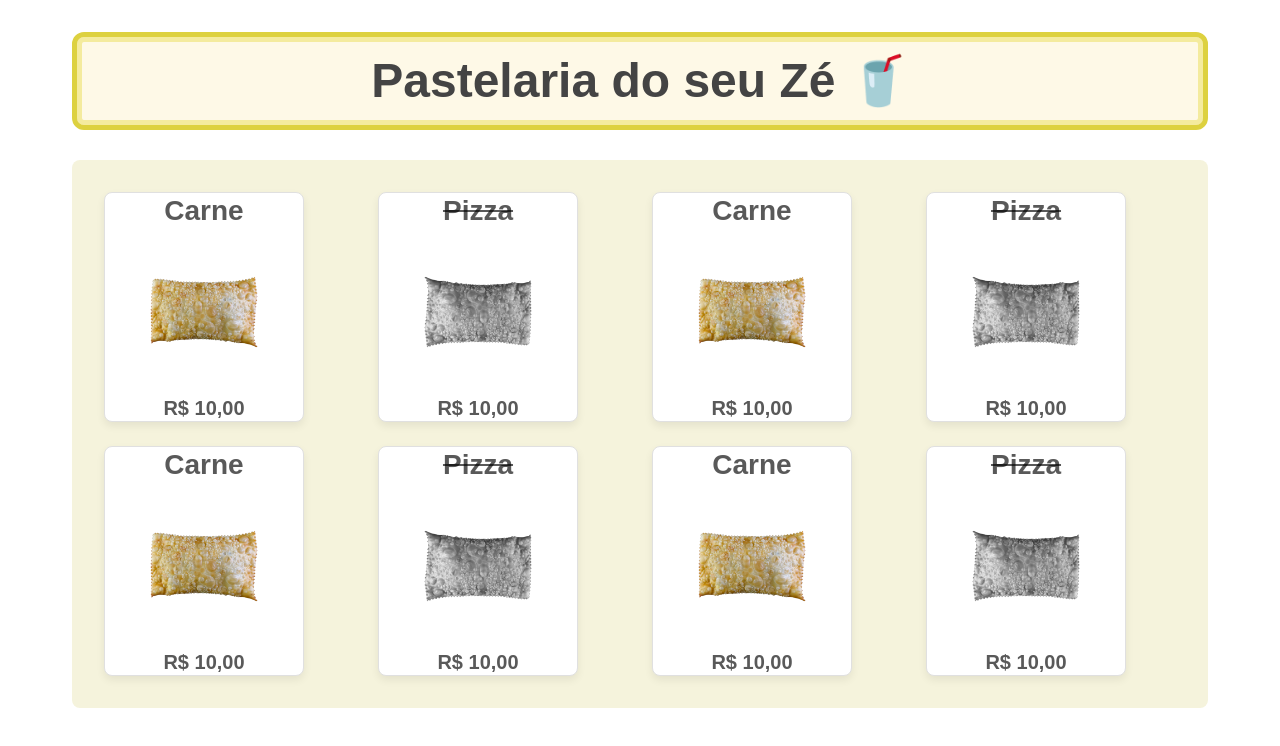
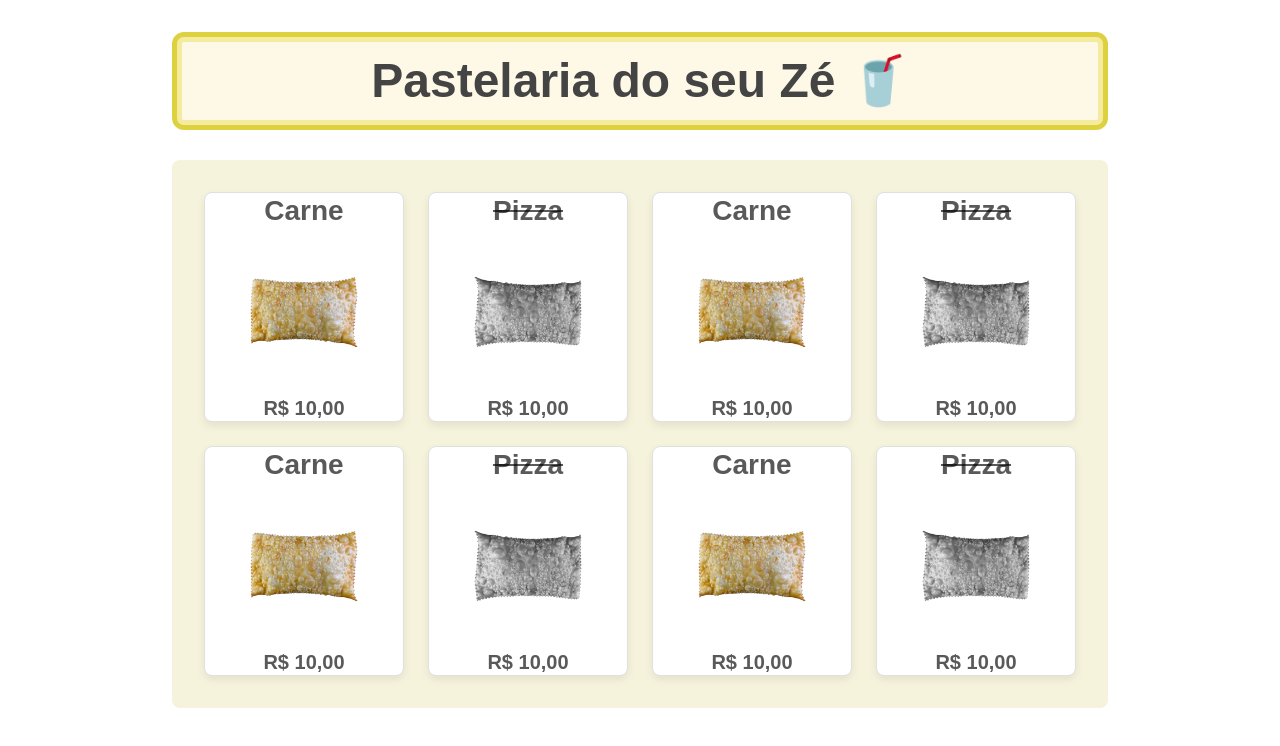
Before and after one commit to guilhermeHcampos/Eletiva-scripts, a Next.js app in the folder aula1/: page /aula03 in a window 1280 px wide. Shown: the top 746 px of the page. Built offline with nearby package versions, Linux system fonts and the light colour scheme.

Commit message:
Update page.js

```diff
--- a/aula1/app/aula03/page.js
+++ b/aula1/app/aula03/page.js
@@ -12,7 +12,6 @@ const menuItems = [
 ];
 
 export default function HomePage() {
-
     const getTituloStyle = (nome) => {
         if (nome === 'Pizza') {
             return {
@@ -29,14 +28,15 @@ export default function HomePage() {
     };
 
     return (
-        <main className={styles.container}>
+        <main className={styles.main}>
+            <div className={styles.container}>
                 <header className={styles.header}>
                     <h1>Pastelaria do seu Zé 🥤</h1>
                 </header>
 
                 <section className={styles.menuGrid}>
                     {menuItems.map((item) => (
-                    <article key={item.id} className={styles.card}>{}
+                        <article key={item.id} className={styles.card}>
                             <h3 style={getTituloStyle(item.nome)}>
                                 {item.nome}
                             </h3>
@@ -45,6 +45,7 @@ export default function HomePage() {
                         </article>
                     ))}
                 </section>
+            </div>
         </main>
     );
 }
```
Lines whose indentation alone changed are shown as unchanged.
